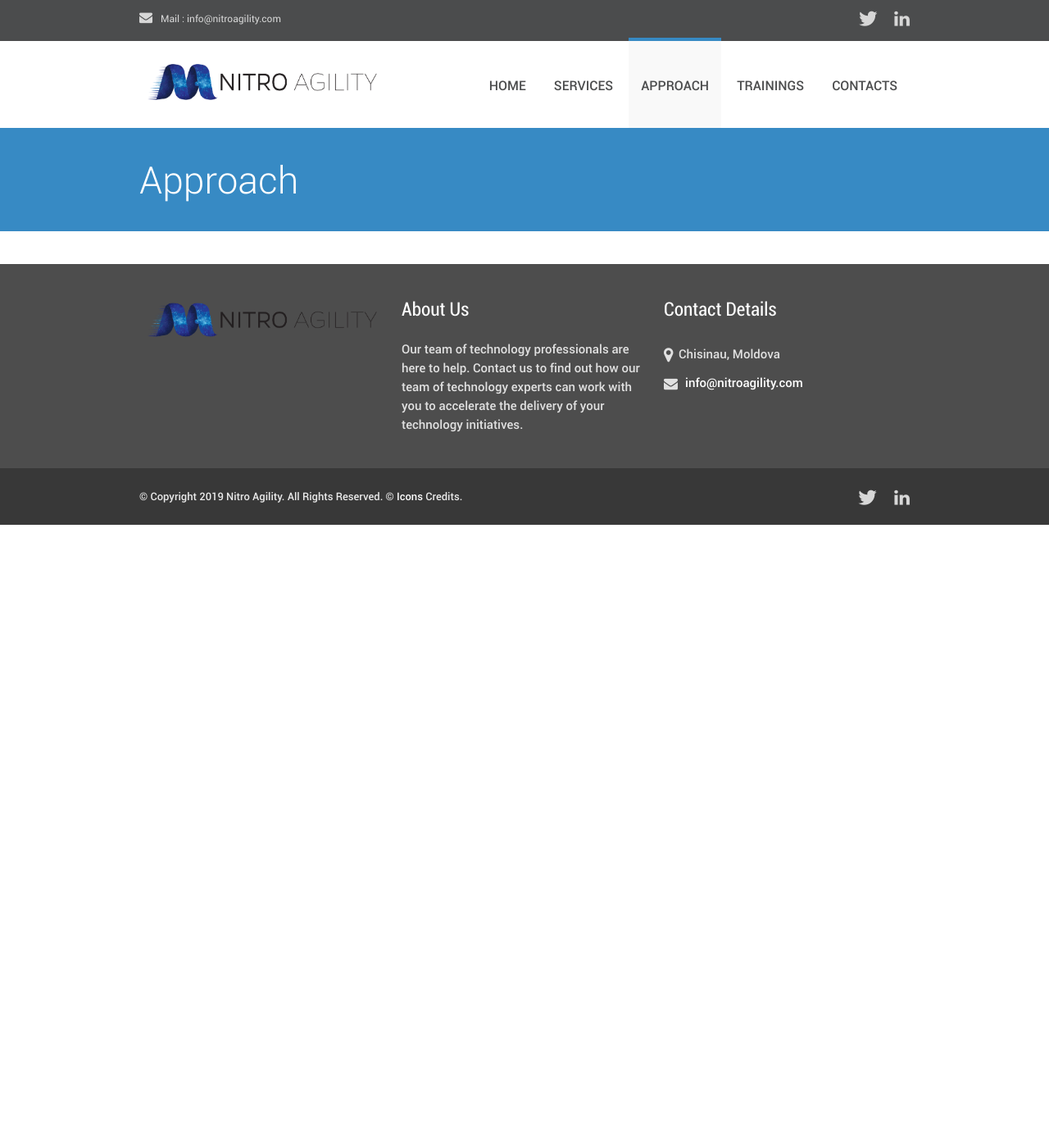
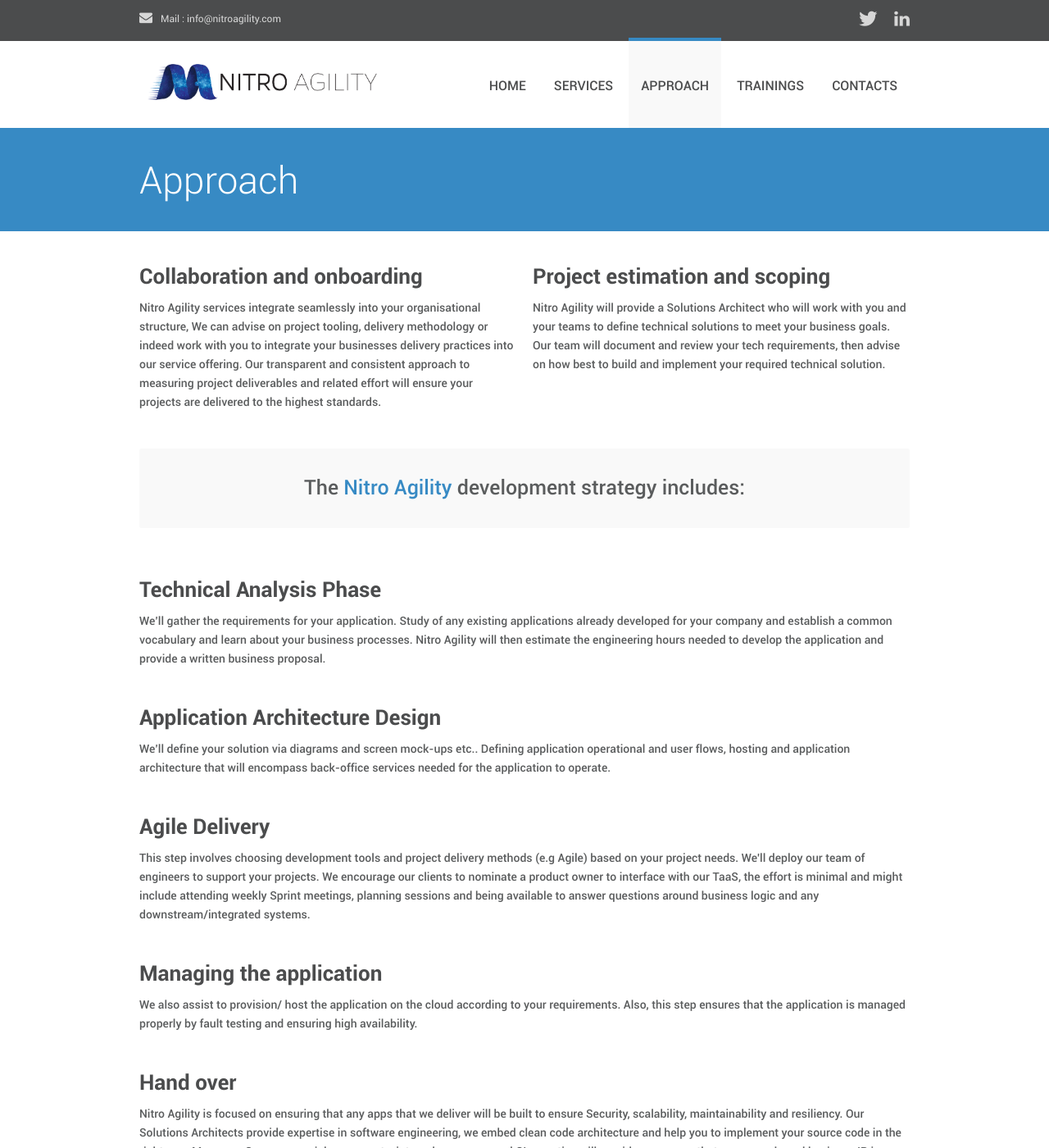
Before and after one commit to NitroAgility/nitroagility.github.io, a Jekyll site: the page built from approach.html, in a window 1280 px wide and 1400 px high. Shown: the whole window at 82% size. Built offline with Jekyll 4.4.1, drawn with Linux system fonts in a browser that asks for light colours; some of the changed text lies outside the part shown.

Commit message:
Amended content

```diff
--- /dev/null
+++ b/_data/approach.yml
@@ -0,0 +1,24 @@
+items:
+  - title: Collaboration and onboarding
+    content: Nitro Agility services integrate seamlessly into your organisational structure, We can advise on project
+                tooling, delivery methodology or indeed work with you to integrate your businesses delivery practices
+                into our service offering. Our transparent and consistent approach to measuring project deliverables and
+                related effort will ensure your projects are delivered to the highest standards.
+  - title: Project estimation and scoping
+    content: Nitro Agility will provide a Solutions Architect who will work with you and your teams to define
+                technical solutions to meet your business goals. Our team will document and review your tech
+                requirements, then advise on how best to build and implement your required technical solution.
+
+strategy:
+    title: 'The <span class="color">Nitro Agility</span> development strategy includes:'
+    items:
+    - title: Technical Analysis Phase
+      content: We’ll gather the requirements for your application. Study of any existing applications already developed for your company and establish a common vocabulary and learn about your business processes. Nitro Agility will then estimate the engineering hours needed to develop the application and provide a written business proposal.
+    - title: Application Architecture Design
+      content: We’ll define your solution via diagrams and screen mock-ups etc.. Defining application operational and user flows, hosting and application architecture that will encompass back-office services needed for the application to operate.
+    - title: Agile Delivery
+      content: This step involves choosing development tools and project delivery methods (e.g Agile) based on your project needs. We'll deploy our team of engineers to support your projects.  We encourage our clients to nominate a product owner to interface with our TaaS, the effort is minimal and might include attending weekly Sprint meetings, planning sessions and being available to answer questions around business logic and any downstream/integrated systems.
+    - title: Managing the application
+      content: We also assist to provision/ host the application on the cloud according to your requirements. Also, this step ensures that the application is managed properly by fault testing and ensuring high availability.
+    - title: Hand over
+      content: Nitro Agility is focused on ensuring that any apps that we deliver will be built to ensure Security, scalability, maintainability and resiliency. Our Solutions Architects provide expertise in software engineering, we embed clean code architecture and help you to implement your source code in the right way. Moreover, Our commercial agreements, internal processes and CI expertise will provide assurance that source code and business IP is protected.
--- a/approach.html
+++ b/approach.html
@@ -3,3 +3,36 @@ layout: default-content-page
 title: Approach
 key: approach
 ---
+
+<!-- Start main content -->
+<div class="container main-content clearfix">
+    <div class="page-columns">
+        <!-- section 1/2 Column -->
+        {% for item in site.data.approach.items %}
+        <div class="eight columns bottom-4">
+                <h3 class="title">{{ item.title }}</h3>
+                <p>
+                    {{ item.content }}
+                </p>
+            </div>
+        {% endfor %}
+        <div class="sixteen columns bottom-3">
+            <div class="welcome">
+                <p>
+                    {{ site.data.approach.strategy.title }}
+                </p>
+            </div>
+        </div><!-- End column -->
+        <!-- End  -->
+        <!-- section 16 Columns -->
+        {% for item in site.data.approach.strategy.items %}
+            <div class="sixteen columns bottom-4">
+                <h3 class="title">{{ item.title }}</h3>
+                <p>
+                    {{ item.content }}
+                </p>
+            </div>
+        {% endfor %}
+        <!-- End  -->
+    </div><!-- End page-columns -->
+</div><!-- <<< End Container >>> -->
--- a/contacts.html
+++ b/contacts.html
@@ -1,11 +1,8 @@
 ---
-layout: default-map-page
+layout: default-content-page
 title: Contacts
 key: contacts
 ---
-<!-- Start Google Map -->
-<div id="map"></div>
-<!-- End -->
 
 <!-- Start main content -->
 <div class="container main-content clearfix">
```
